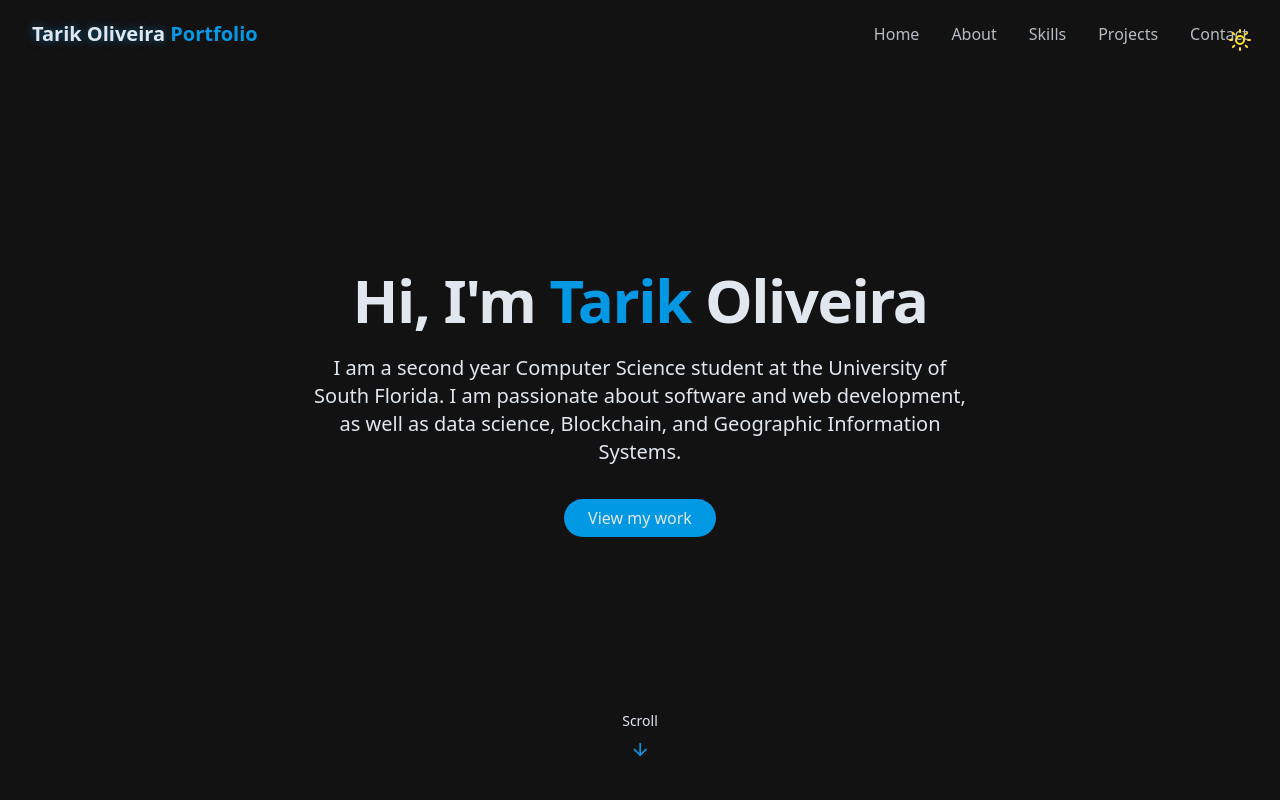
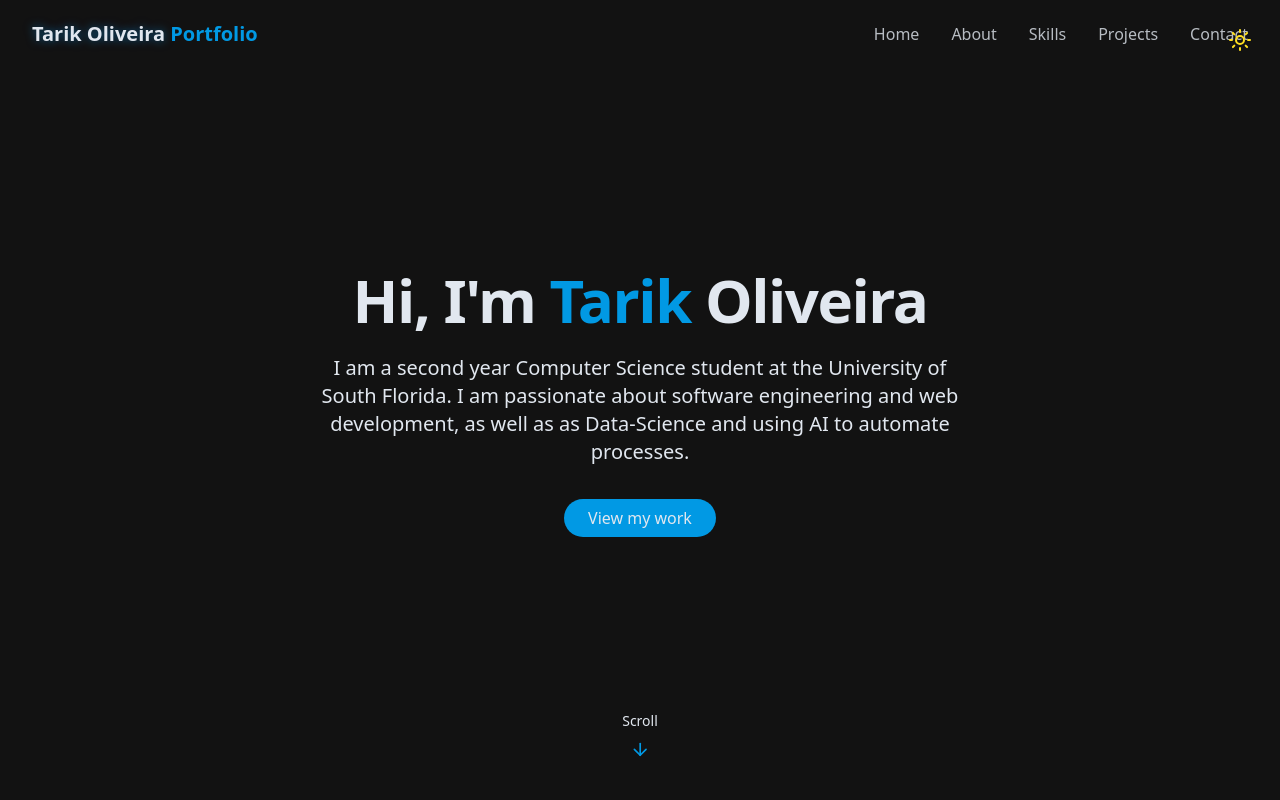
Before and after one commit to TarikCO/My-Portfolio, a React (Vite) app: page / in a window 1280 px wide. Shown: the top 800 px of the page. Built offline with nearby package versions, Linux system fonts and the light colour scheme.

Commit message:
Revise personal interests in HeroSection component
Updated the description of personal interests in HeroSection.

```diff
--- a/src/components/HeroSection.jsx
+++ b/src/components/HeroSection.jsx
@@ -16,8 +16,8 @@ export const HeroSection = () => {
 
                 <p className="text-lg md:text-xl text-muted-foreground max-w-2xl mx-auto opacity-0 animate-fade-in-delay-3">
                     I am a second year Computer Science student at the University of South Florida.
-                    I am passionate about software and web development, as well as data science,
-                    Blockchain, and Geographic Information Systems.
+                    I am passionate about software engineering and web development, as well as as Data-Science
+                    and using AI to automate processes.
                 </p>
 
                 <div className="pt-4 opacity-0 animate-fade-in-delay-4">
```
